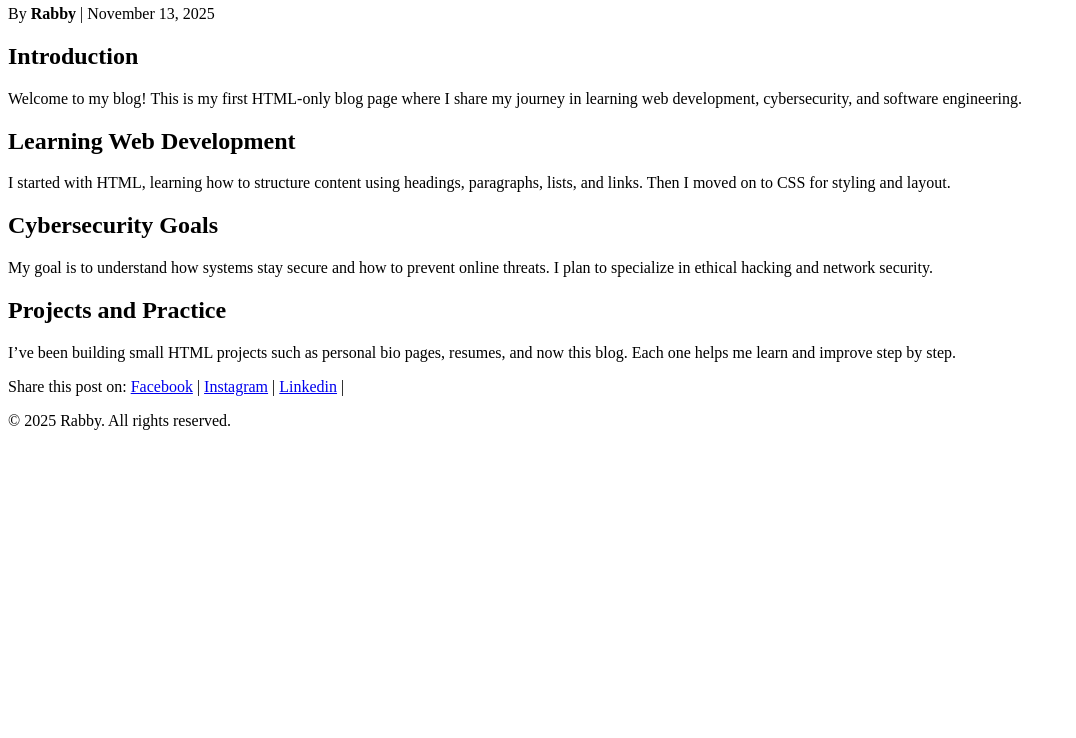
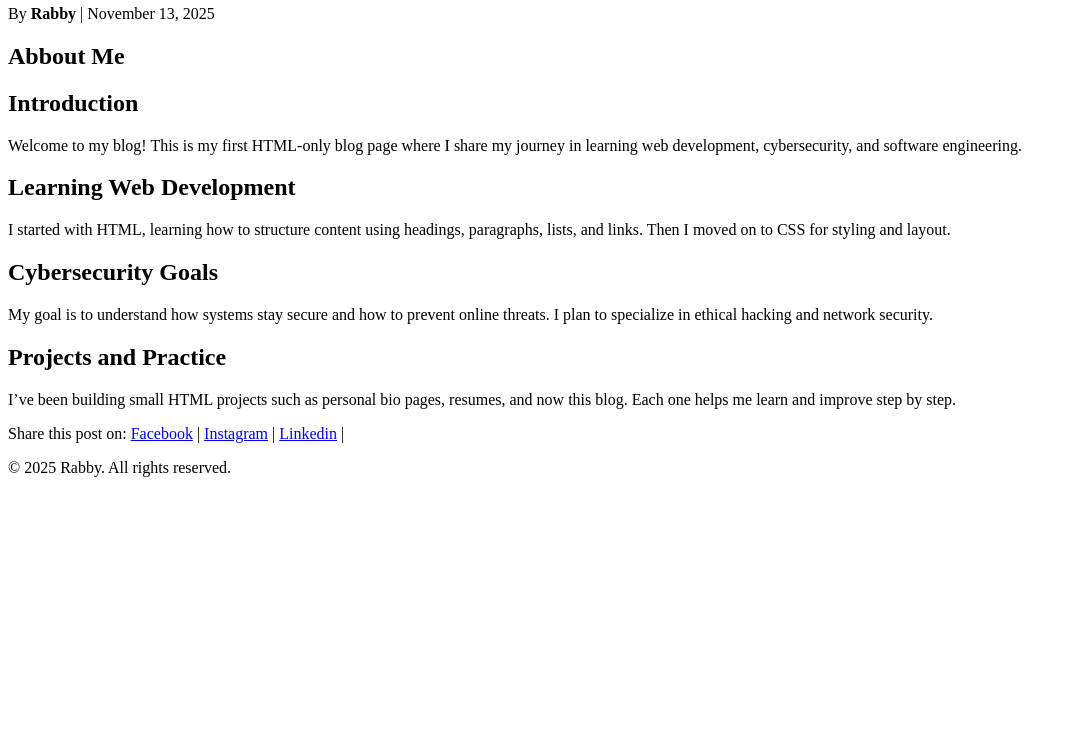
Before and after one commit to VisioVortex/html_blog, a plain HTML site: page index.html in a window 1280 px wide. Shown: the part 62-800 px from the top of the page, without its empty margins (0-1076 px from the left). Drawn offline with Linux system fonts and the light colour scheme.

Commit message:
Updated html blog content

```diff
--- a/index.html
+++ b/index.html
@@ -11,6 +11,7 @@
       <p>By <strong> Rabby </strong> | November 13, 2025</p>
     </header>
     <article>
+      <h2>Abbout Me</h2>
       <section id="introduction">
         <h2>Introduction</h2>
         <p>Welcome to my blog! This is my first HTML-only blog page where I share my journey
```
